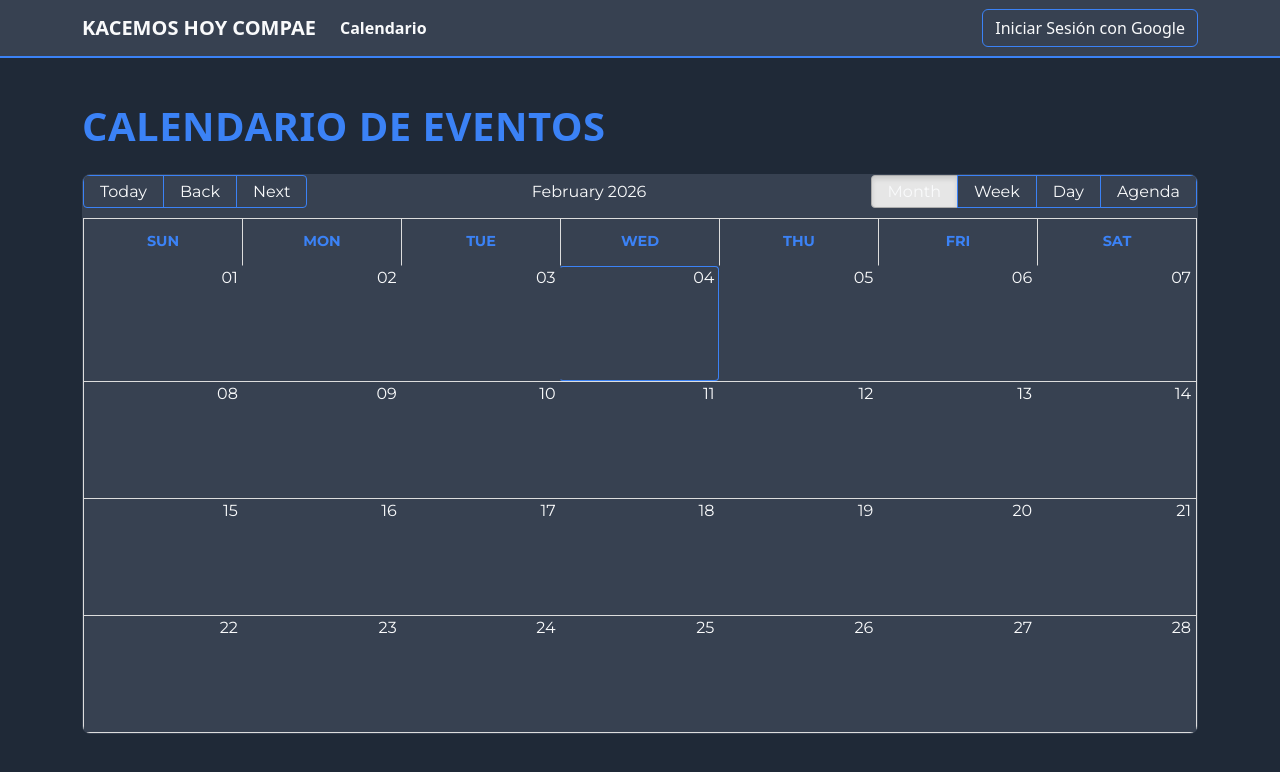
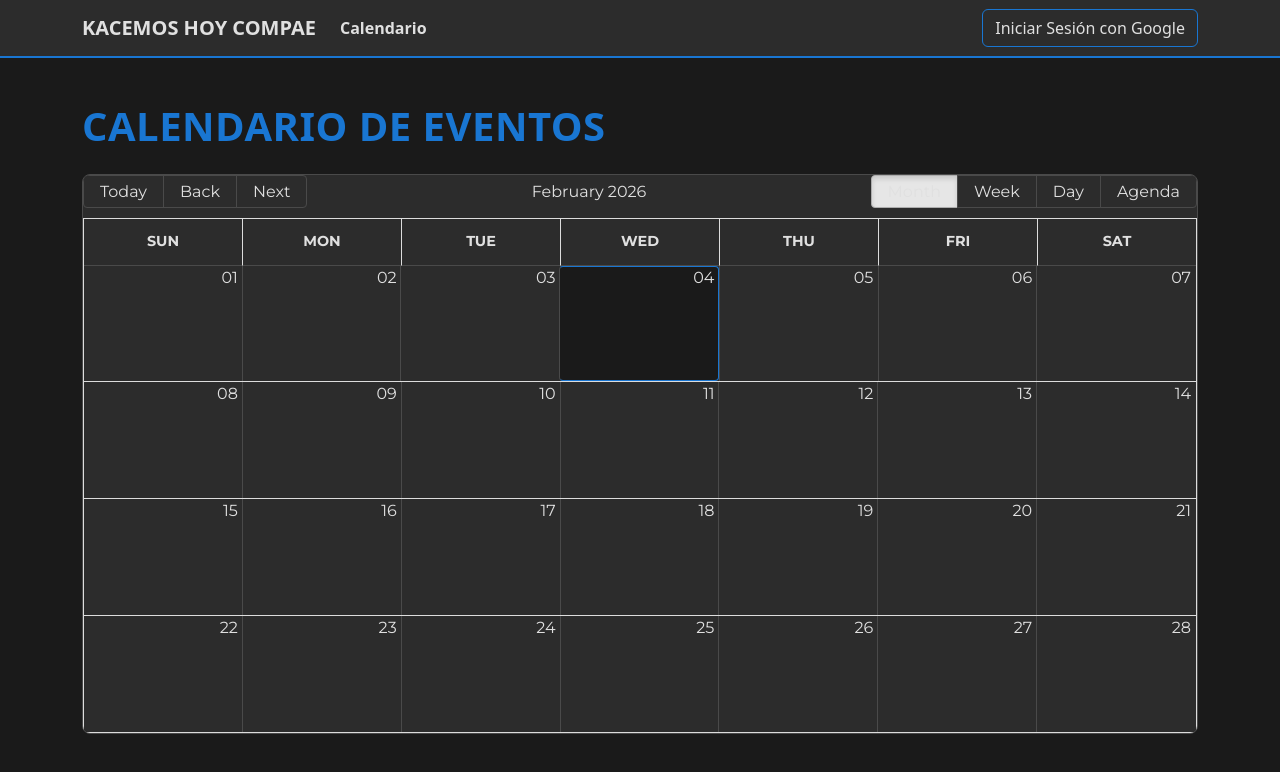
Before and after one commit to rlaplaza/kacemo_web, a React (Create React App) app in the folder frontend/: page / in a window 1280 px wide. Shown: the top 772 px of the page. Built offline with nearby package versions, Linux system fonts and the light colour scheme; no server answers.

Commit message:
better UI

```diff
--- a/frontend/src/App.css
+++ b/frontend/src/App.css
@@ -1,10 +1,15 @@
 :root {
-  --color-bg-dark: #1f2937; /* Dark Blue-Gray */
-  --color-text-light: #f9fafb; /* Off-White */
-  --color-accent-main: #3b82f6; /* Vibrant Blue */
-  --color-accent-secondary: #ef4444; /* Red for alerts/errors */
-  --color-neutral-dark: #374151; /* Slightly lighter dark for elements */
-  --color-neutral-light: #9ca3af; /* Gray for labels/placeholders */
+  /* Main Palette: Grays, Black, White */
+  --color-bg-dark: #1A1A1A; /* Near Black */
+  --color-text-light: #E0E0E0; /* Off-White */
+  --color-neutral-dark: #2C2C2C; /* Dark Gray for elements/cards */
+  --color-neutral-medium: #4A4A4A; /* Medium Gray for borders/subtle elements */
+  --color-neutral-light: #9E9E9E; /* Light Gray for labels/placeholders */
+
+  /* Highlight Palette: Matte Dark Red, Green, Blue */
+  --color-highlight-red: #B00020;   /* Matte Dark Red (Errors, danger) */
+  --color-highlight-green: #388E3C; /* Matte Dark Green (Success, positive) */
+  --color-highlight-blue: #1976D2;  /* Matte Dark Blue (Primary actions, accents) */
 }
 
 body {
@@ -18,10 +23,10 @@ body {
   flex-direction: column;
 }
 
-/* Override default Bootstrap dark navbar */
+/* Navbar Styling */
 .navbar {
   background-color: var(--color-neutral-dark) !important;
-  border-bottom: 2px solid var(--color-accent-main);
+  border-bottom: 2px solid var(--color-highlight-blue); /* Use blue for accent */
 }
 
 .navbar-brand, .nav-link {
@@ -30,7 +35,7 @@ body {
 }
 
 .navbar-brand:hover, .nav-link:hover {
-  color: var(--color-accent-main) !important;
+  color: var(--color-highlight-blue) !important;
 }
 
 .navbar-text {
@@ -38,22 +43,23 @@ body {
 }
 
 .navbar-text .text-info {
-  color: var(--color-accent-main) !important;
+  color: var(--color-highlight-green) !important; /* Use green for logged in user */
 }
 
 .btn-outline-light {
   color: var(--color-text-light);
-  border-color: var(--color-accent-main);
+  border-color: var(--color-highlight-blue);
 }
 
 .btn-outline-light:hover {
-  background-color: var(--color-accent-main);
+  background-color: var(--color-highlight-blue);
   color: var(--color-bg-dark);
-  border-color: var(--color-accent-main);
+  border-color: var(--color-highlight-blue);
 }
 
+/* Headings */
 h1, h2, h3, h4, h5, h6 {
-  color: var(--color-accent-main);
+  color: var(--color-highlight-blue); /* Use blue for headings */
   font-weight: 700;
   text-transform: uppercase;
   letter-spacing: 0.5px;
@@ -65,7 +71,7 @@ h1, h2, h3, h4, h5, h6 {
   padding-top: 20px;
 }
 
-/* Form styling */
+/* Form Styling */
 .form-label {
   color: var(--color-neutral-light);
   font-weight: 600;
@@ -74,19 +80,19 @@ h1, h2, h3, h4, h5, h6 {
 .form-control, .form-select {
   background-color: var(--color-neutral-dark);
   color: var(--color-text-light);
-  border: 1px solid var(--color-neutral-dark);
+  border: 1px solid var(--color-neutral-medium);
 }
 
 .form-control:focus, .form-select:focus {
   background-color: var(--color-neutral-dark);
   color: var(--color-text-light);
-  border-color: var(--color-accent-main);
-  box-shadow: 0 0 0 0.25rem rgba(59, 130, 246, 0.25); /* Blue glow on focus */
+  border-color: var(--color-highlight-blue);
+  box-shadow: 0 0 0 0.25rem rgba(25, 118, 210, 0.25); /* Blue glow on focus */
 }
 
 .btn-primary {
-  background-color: var(--color-accent-main);
-  border-color: var(--color-accent-main);
+  background-color: var(--color-highlight-blue);
+  border-color: var(--color-highlight-blue);
   font-weight: 700;
   letter-spacing: 0.5px;
   text-transform: uppercase;
@@ -94,43 +100,63 @@ h1, h2, h3, h4, h5, h6 {
 
 .btn-primary:hover {
   background-color: var(--color-neutral-dark);
-  border-color: var(--color-accent-main);
-  color: var(--color-accent-main);
+  border-color: var(--color-highlight-blue);
+  color: var(--color-highlight-blue);
 }
 
+/* Alert Styling */
 .alert-success {
-  background-color: #065f46; /* Tailwind green-700 */
+  background-color: var(--color-highlight-green);
   color: var(--color-text-light);
-  border-color: #065f46;
+  border-color: var(--color-highlight-green);
 }
 
 .alert-danger {
-  background-color: var(--color-accent-secondary);
+  background-color: var(--color-highlight-red);
   color: var(--color-text-light);
-  border-color: var(--color-accent-secondary);
+  border-color: var(--color-highlight-red);
+}
+
+/* Card Styling */
+.card {
+  background-color: var(--color-neutral-dark) !important;
+  border: 1px solid var(--color-neutral-medium) !important;
+}
+
+.card-header {
+  background-color: var(--color-neutral-medium) !important;
+  border-bottom: 1px solid var(--color-neutral-dark) !important;
+}
+
+.card-link {
+  color: var(--color-highlight-blue) !important;
+}
+
+.card-link:hover {
+  color: var(--color-text-light) !important;
 }
 
 /* React Big Calendar overrides */
 .rbc-calendar {
   background-color: var(--color-neutral-dark);
-  border: 1px solid var(--color-neutral-dark);
+  border: 1px solid var(--color-neutral-medium);
   color: var(--color-text-light);
   font-family: 'Montserrat', sans-serif;
   border-radius: 8px;
-  overflow: hidden; /* Ensures borders are contained */
+  overflow: hidden;
 }
 
 .rbc-header {
   background-color: var(--color-neutral-dark);
-  color: var(--color-accent-main);
+  color: var(--color-text-light); /* Make headers readable */
   text-transform: uppercase;
   font-weight: 700;
-  border-bottom: 1px solid var(--color-neutral-dark);
+  border-bottom: 1px solid var(--color-neutral-medium);
   padding: 0.75rem 0;
 }
 
 .rbc-off-range-bg {
-  background-color: #2c3647; /* Slightly different dark for off-range dates */
+  background-color: var(--color-bg-dark); /* Use main background for off-range */
 }
 
 .rbc-date-cell {
@@ -138,12 +164,12 @@ h1, h2, h3, h4, h5, h6 {
 }
 
 .rbc-current-time-indicator {
-  background-color: var(--color-accent-main);
+  background-color: var(--color-highlight-red); /* Red for current time indicator */
 }
 
 .rbc-today {
-  background-color: var(--color-neutral-dark); /* Keep today's background consistent with other cells */
-  border: 1px solid var(--color-accent-main); /* Highlight today with border */
+  background-color: var(--color-bg-dark); /* Today's background */
+  border: 1px solid var(--color-highlight-blue); /* Highlight today with blue border */
   border-radius: 4px;
 }
 
@@ -154,20 +180,20 @@ h1, h2, h3, h4, h5, h6 {
 .rbc-toolbar button {
   color: var(--color-text-light);
   background-color: var(--color-neutral-dark);
-  border: 1px solid var(--color-accent-main);
+  border: 1px solid var(--color-neutral-medium);
   border-radius: 4px;
 }
 
 .rbc-toolbar button:hover {
-  background-color: var(--color-accent-main);
+  background-color: var(--color-highlight-blue);
   color: var(--color-bg-dark);
-  border-color: var(--color-accent-main);
+  border-color: var(--color-highlight-blue);
 }
 
 .rbc-event {
-  background-color: var(--color-accent-main);
-  border-color: var(--color-accent-main);
-  color: var(--color-text-light);
+  background-color: var(--color-highlight-green); /* Use green for events */
+  border-color: var(--color-highlight-green);
+  color: var(--color-bg-dark); /* Ensure contrast for event text */
   font-weight: 600;
   border-radius: 3px;
   opacity: 0.9;
@@ -178,19 +204,19 @@ h1, h2, h3, h4, h5, h6 {
 }
 
 .rbc-event-content {
-  color: var(--color-text-light);
+  color: var(--color-bg-dark); /* Ensure contrast for event text */
 }
 
 .rbc-month-view .rbc-day-bg + .rbc-day-bg {
-  border-left: 1px solid var(--color-neutral-dark);
+  border-left: 1px solid var(--color-neutral-medium);
 }
 
 .rbc-time-view .rbc-day-bg + .rbc-day-bg {
-  border-left: 1px solid var(--color-neutral-dark);
+  border-left: 1px solid var(--color-neutral-medium);
 }
 
 .rbc-time-header.rbc-overflowing {
-  border-right: 1px solid var(--color-neutral-dark);
+  border-right: 1px solid var(--color-neutral-medium);
 }
 
 .rbc-row-segment .rbc-event-content {
```
